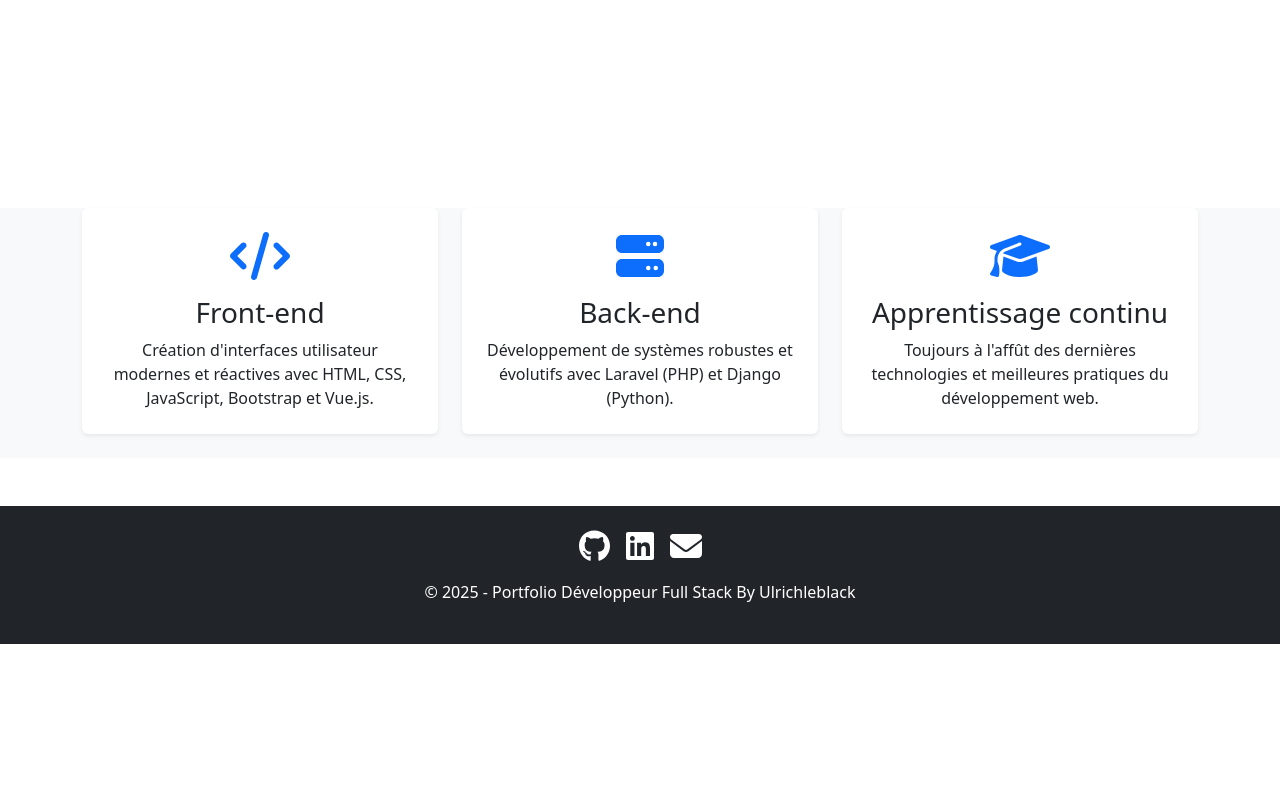
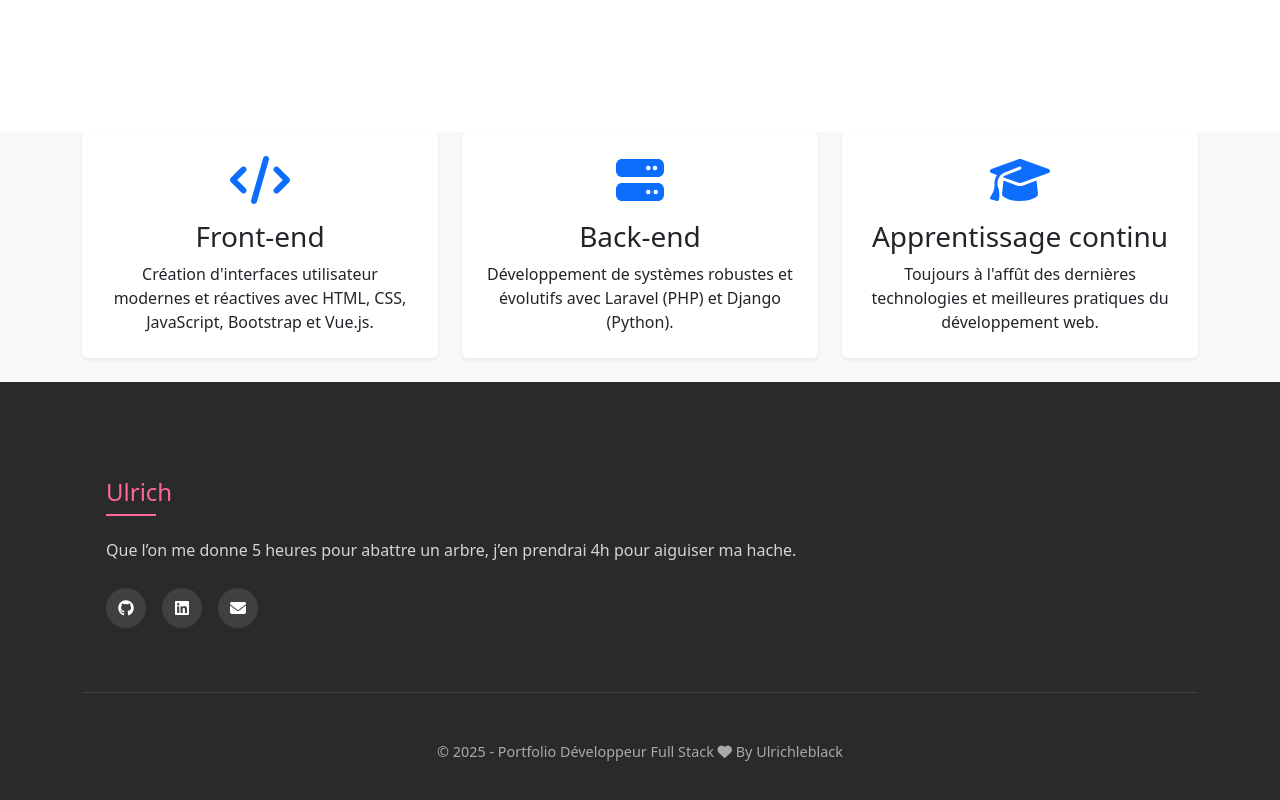
Before and after one commit to 54blackghost/Portofolio, a Vue app: page / in a window 1280 px wide. Shown: the part 668-1468 px from the top of the page. Before the commit the page ends 1312 px from the top, so only its background shows below. Built offline with nearby package versions, Linux system fonts and the light colour scheme.

Commit message:
modif du footer

```diff
--- a/src/App.vue
+++ b/src/App.vue
@@ -45,37 +45,29 @@
     <main>
       <router-view />
     </main>
-
-    <footer class="bg-dark text-white py-4 mt-5">
-      <div class="container text-center">
-        <div class="mb-3">
-          <a href="https://github.com/54blackghost" target="_blank" class="text-white me-3">
-            <font-awesome-icon :icon="['fab', 'github']" size="2x" />
-          </a>
-          <a href="https://www.linkedin.com/in/ulrich-leblack-7a803220a/" target="_blank" class="text-white me-3">
-            <font-awesome-icon :icon="['fab', 'linkedin']" size="2x" />
-          </a>
-          <a href="mailto:ulrichleblack@example.com" class="text-white">
-            <font-awesome-icon icon="envelope" size="2x" />
-          </a>
+    <footer>
+        <div class="container">
+            <div class="footer-content scroll-reveal">
+                <div class="footer-col">
+                    <h3>Ulrich</h3>
+                    <p>Que l’on me donne 5 heures pour abattre un arbre, j’en prendrai 4h pour aiguiser ma hache.</p>
+                    <div class="social-links">
+                        <a href="https://github.com/54blackghost"><i class="fa-brands fa-github"></i></a>
+                        <a href="https://www.linkedin.com/in/ulrich-leblack-7a803220a/"><i class="fa-brands fa-linkedin"></i></a>
+                        <a href="mailto:ulrichleblack@example.com"><i class="fa-solid fa-envelope"></i></a>
+                    </div>
+                </div>
+            </div>
+            <div class="copyright --services">
+              <p>&copy; {{ new Date().getFullYear() }} - Portfolio Développeur Full Stack <i class="fas fa-heart"></i> By Ulrichleblack</p>
+            </div>
         </div>
-        <p>&copy; {{ new Date().getFullYear() }} - Portfolio Développeur Full Stack By Ulrichleblack</p>
-      </div>
     </footer>
   </div>
 </template>
 
 <style>
-.app-container {
-  display: flex;
-  flex-direction: column;
-  min-height: 100vh;
-}
 
-main {
-  flex: 1;
-  padding-top: 76px;
-}
 
 .router-link-active {
   font-weight: bold;
--- a/src/style.css
+++ b/src/style.css
@@ -322,3 +322,94 @@ padding: 100px 0;
       left: 0.8rem;
   }
 }
+
+footer{
+  background: var(--dark);
+  color: var(--light);
+  padding: 6rem 0 3rem;
+  position: relative;
+}
+
+.footer-content{
+  display: grid;
+  grid-template-columns: repeat(auto-fit, minmax(250px,1fr));
+  gap: 3rem;
+  margin-bottom: 4rem;
+}
+
+.footer-col{
+  padding: 0 1.5rem;
+}
+
+.footer-col h3{
+  color: var(--primary);
+  font-size: 1.5rem;
+  margin-bottom: 2rem;
+  position: relative;
+}
+
+.footer-col h3::after{
+  content: '';
+  position: absolute;
+  bottom: -10px;
+  left: 0;
+  width: 50px;
+  height: 2px;
+  background: var(--primary);
+}
+
+.footer-col p{
+  color: rgba(255, 255, 255, 0.8);
+  margin-bottom: 1rem;
+  line-height: 1.6;
+}
+.social-links{
+  display: flex;
+  gap: 1rem;
+  margin-top: 1.5rem;
+}
+
+.social-links a{
+  width: 40px;
+  height: 40px;
+  background: rgba(255, 255, 255, 0.1);
+  border-radius: 50%;
+  display: flex;
+  align-items: center;
+  justify-content: center;
+  color: var(--light);
+  text-decoration: none;
+  transition: all 0.3s ease;
+}
+
+.social-links a:hover{
+  background: var(--primary);
+  transform: translateY(-3px);
+}
+
+
+.copyright{
+  text-align: center;
+  padding-top: 3rem;
+  margin-top: 3rem;
+  border-top: 1px solid rgba(255,255,255, 0.1);
+  color: rgba(255, 255, 255, 0.6);
+  font-size: 0.9rem;
+}
+
+/*add to existing media queries*/
+
+@media (max-width: 760px){
+  .footer-content{
+      grid-template-columns: 1fr;
+      text-align: center;
+  }
+  .footer-col h3{
+      left: 50%;
+      transform: translateX(-50%);
+  }
+
+  .social-links{
+      justify-content: center;
+  }
+}
```
